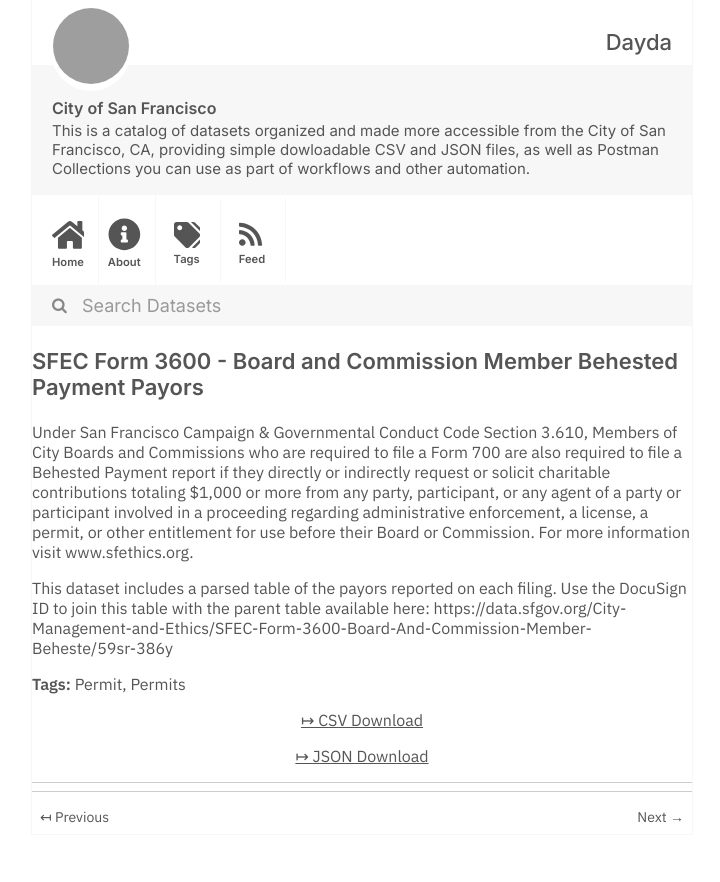
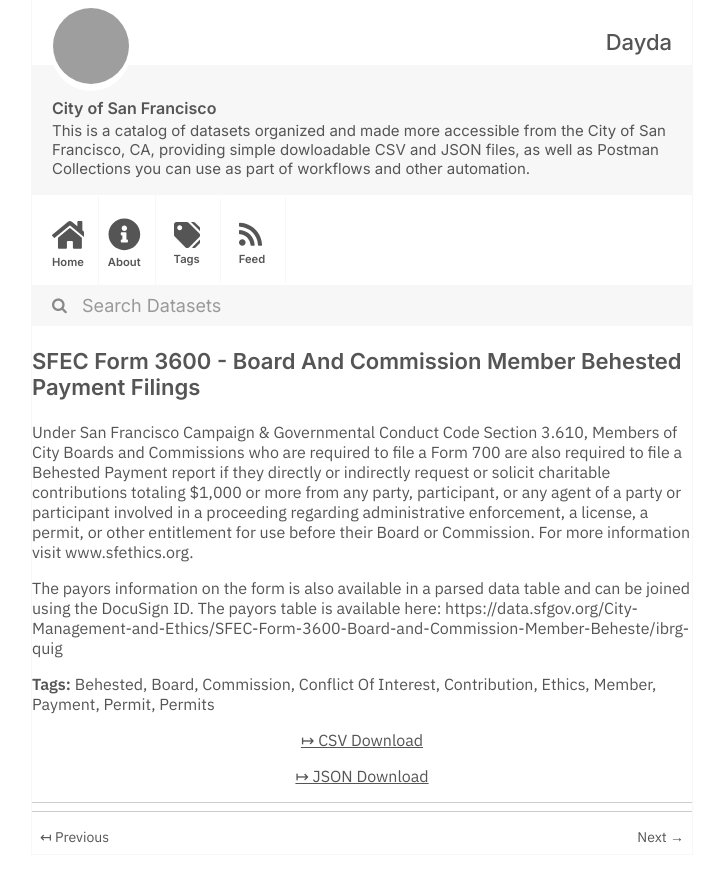
Before and after one commit to dayda-entities/city-of-san-francisco, a Jekyll site: the page built from _posts/2020-11-10-sfec-form-3600-board-and-commi.md, in a window 1280 px wide, cut to the strip 0-882 px from the top of the page. Shown: the whole strip, without its empty margins (278-998 px from the left). Built offline with Jekyll 4.4.1, drawn with Linux system fonts in a browser that asks for light colours; grey boxes are pictures that could not be loaded.

Commit message:
Publish Data

```diff
--- a/_posts/2020-11-10-sfec-form-3600-board-and-commi.md
+++ b/_posts/2020-11-10-sfec-form-3600-board-and-commi.md
@@ -1,19 +1,27 @@
 ---
-title: SFEC Form 3600 - Board and Commission Member Behested Payment Payors
-created: '2020-11-10T16:56:39.596043'
-modified: '2020-11-10T16:56:39.596054'
+title: SFEC Form 3600 - Board And Commission Member Behested Payment Filings
+created: '2020-11-10T16:56:11.477973'
+modified: '2020-11-10T16:56:11.477981'
 state: active
 type: dataset
 tags:
+  - Behested
+  - Board
+  - Commission
+  - Conflict Of Interest
+  - Contribution
+  - Ethics
+  - Member
+  - Payment
   - Permit
   - Permits
 groups:
   - Local Government
-csv_url: 'https://data.sfgov.org/api/views/ibrg-quig/rows.csv?accessType=DOWNLOAD'
-json_url: 'https://data.sfgov.org/api/views/ibrg-quig/rows.json?accessType=DOWNLOAD'
+csv_url: 'https://data.sfgov.org/api/views/59sr-386y/rows.csv?accessType=DOWNLOAD'
+json_url: 'https://data.sfgov.org/api/views/59sr-386y/rows.json?accessType=DOWNLOAD'
 layout: post
 
 ---
 Under San Francisco Campaign & Governmental Conduct Code Section 3.610, Members of City Boards and Commissions who are required to file a Form 700 are also required to file a Behested Payment report if they directly or indirectly request or solicit charitable contributions totaling $1,000 or more from any party, participant, or any agent of a party or participant involved in a proceeding regarding administrative enforcement, a license, a permit, or other entitlement for use before their Board or Commission. For more information visit www.sfethics.org.
 
-This dataset  includes a parsed table of the payors reported on each filing.  Use the DocuSign ID to join this table with the parent table available here:  https://data.sfgov.org/City-Management-and-Ethics/SFEC-Form-3600-Board-And-Commission-Member-Beheste/59sr-386y
+The payors information on the form is also available in a parsed data table and can be joined using the DocuSign ID.  The payors table is available here:  https://data.sfgov.org/City-Management-and-Ethics/SFEC-Form-3600-Board-and-Commission-Member-Beheste/ibrg-quig
```
